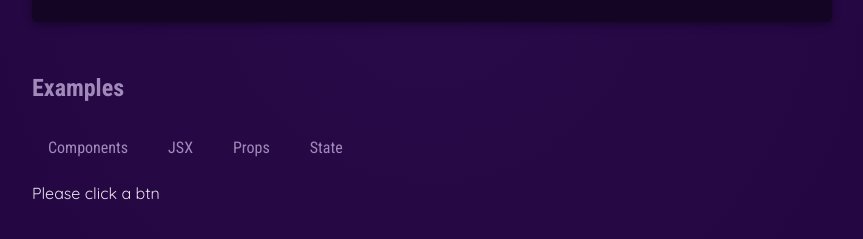
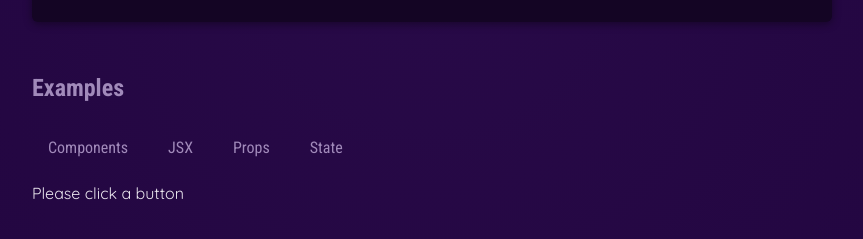
Before and after one commit to sohailexe/react-essentials, a React (Vite) app: page / in a window 1280 px wide. Shown: the part 677-916 px from the top of the page, without its empty margins (208-1071 px from the left). Built offline with nearby package versions, Linux system fonts and the light colour scheme.

Commit message:
useState Hook
react hooks are functions that are only be called in react components or other custom react hooks. Hooks are called on top level of component function it should not be called in handler function or if, else or any other block

```diff
--- a/src/App.jsx
+++ b/src/App.jsx
@@ -1,13 +1,17 @@
+import { useState } from "react";
+
 import { CORE_CONCEPTS } from "./data.js";
 import CoreConcept from "./components/CoreConcept/CoreConcept.jsx";
 import Header from "./components/Header/Header.jsx";
 import TabButton from "./components/TabButton/TabButton.jsx";
 
 function App() {
-  let tabContent = "Please click a btn";
+  const [selectedTopic, setSelectedTopic] = useState("Please click a button");
+
   function handleSelect(selectedButton) {
     //selectedButton => 'components', 'jsx', ''props, 'state'
-    tabContent = selectedButton;
+    setSelectedTopic(selectedButton);
+    console.log(selectedButton);
   }
 
   return (
@@ -33,7 +37,7 @@ function App() {
             <TabButton onSelect={() => handleSelect("props")}>Props</TabButton>
             <TabButton onSelect={() => handleSelect("state")}>State</TabButton>
           </menu>
-          {tabContent}
+          {selectedTopic}
         </section>
       </main>
     </div>
```
